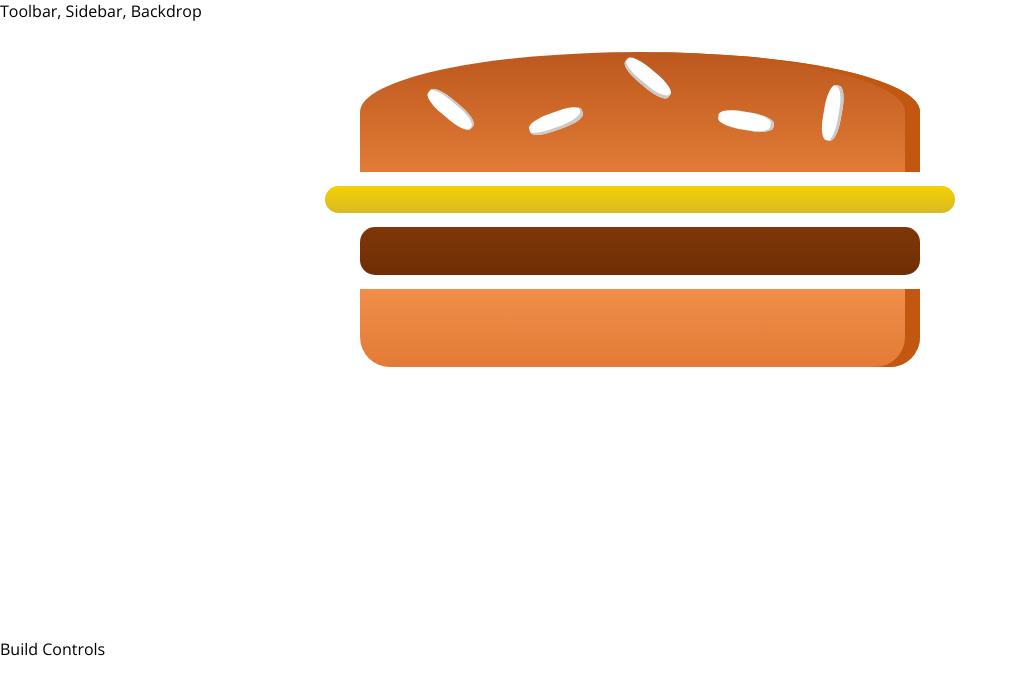
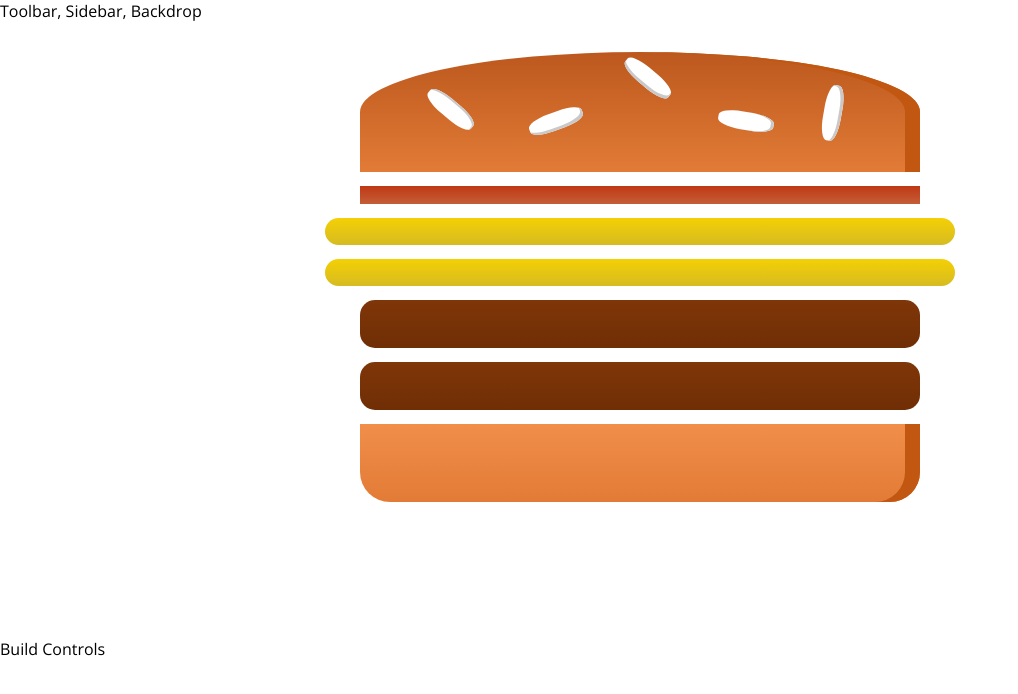
Before and after one commit to mfrandes/burger-builder-course-project-app, a React app: page / in a window 1280 px wide. Shown: the top 694 px of the page, without its empty margins (0-1018 px from the left). Built offline with nearby package versions, Linux system fonts and the light colour scheme.

Commit message:
added state property to the state class component and dinamicly output ingredients in the burger stateles component

```diff
--- a/src/components/Burger/Burger.js
+++ b/src/components/Burger/Burger.js
@@ -4,14 +4,23 @@ import classes from './Burger.css';
 import BurgerIngredient from './BurgerIngredient/BurgerIngredient';
 
 const burger = (props) => {
+    const transformedIngredients = Object.keys(props.ingredients)
+        .map(ingKey => {
+            return [...Array(props.ingredients[ingKey])] //return an array with a given number of empty elements
+                .map((_, i) => {
+                    return <BurgerIngredient key={ingKey + i} type={ingKey} />
+                });
+        });
     return (
         <div className={classes.Burger}>
-            <BurgerIngredient type='bread-top'/>
-            <BurgerIngredient type='cheese'/>
-            <BurgerIngredient type='meat'/>
-            <BurgerIngredient type='bread-bottom'/>
+            <BurgerIngredient type='bread-top' />
+            {transformedIngredients}
+            <BurgerIngredient type='bread-bottom' />
         </div>
     );
 };
 
 export default burger;
+
+// transformedIngredients = is a way to transform a object in to an array of burger ingredients where the value is important fro me to
+// decide how many ingredients we need and the key indicates what ingredient we need this is kewl stuff
--- a/src/containers/BurgerBuilde/BurgerBuilder.js
+++ b/src/containers/BurgerBuilde/BurgerBuilder.js
@@ -4,10 +4,19 @@ import Aux from '../../hoc/Aux';
 import Burger from '../../components/Burger/Burger';
 
 class BurgerBuilder extends Component {
+    state ={
+        ingredients: {
+            salad: 1,
+            bacon: 1,
+            cheese: 2,
+            meat: 2
+        }
+    }
+
     render() {
         return (
             <Aux>
-                <Burger/>
+                <Burger ingredients={this.state.ingredients}/>
                 <div>Build Controls</div>
             </Aux>
         );
```
